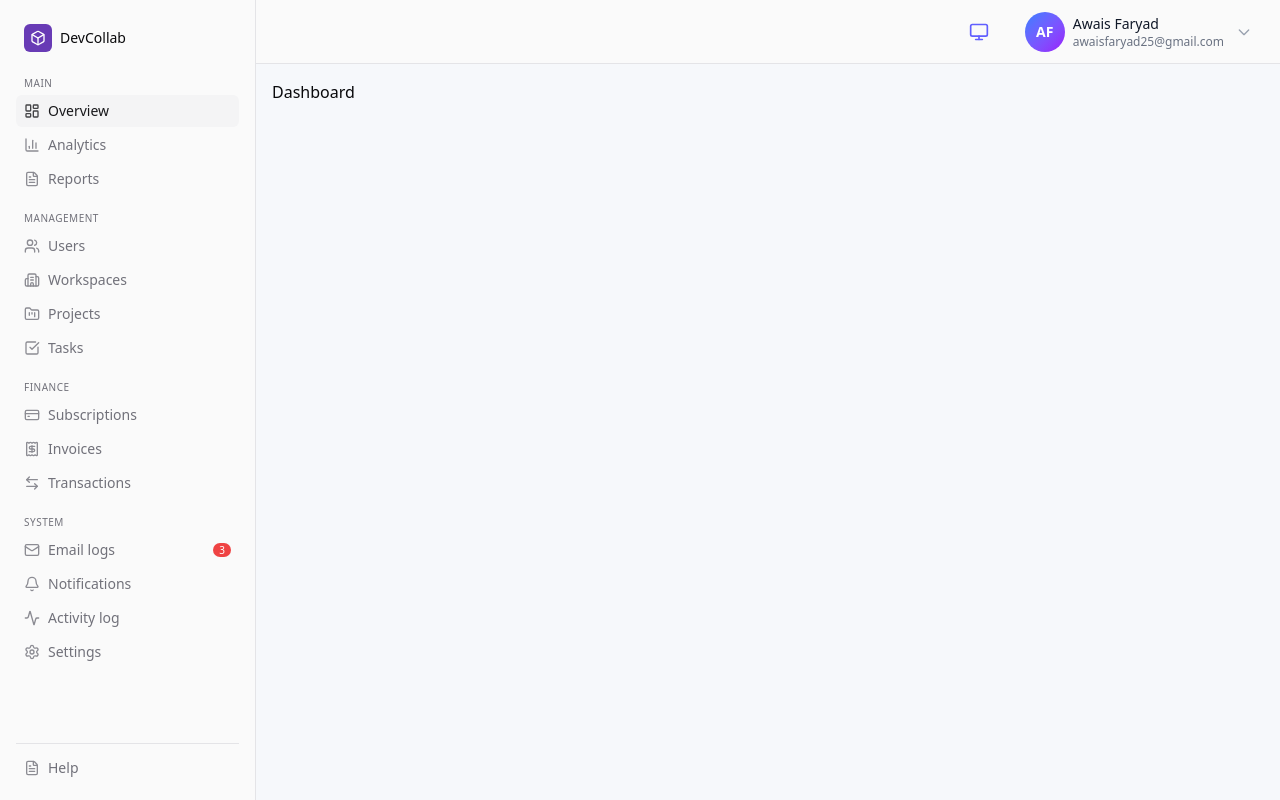
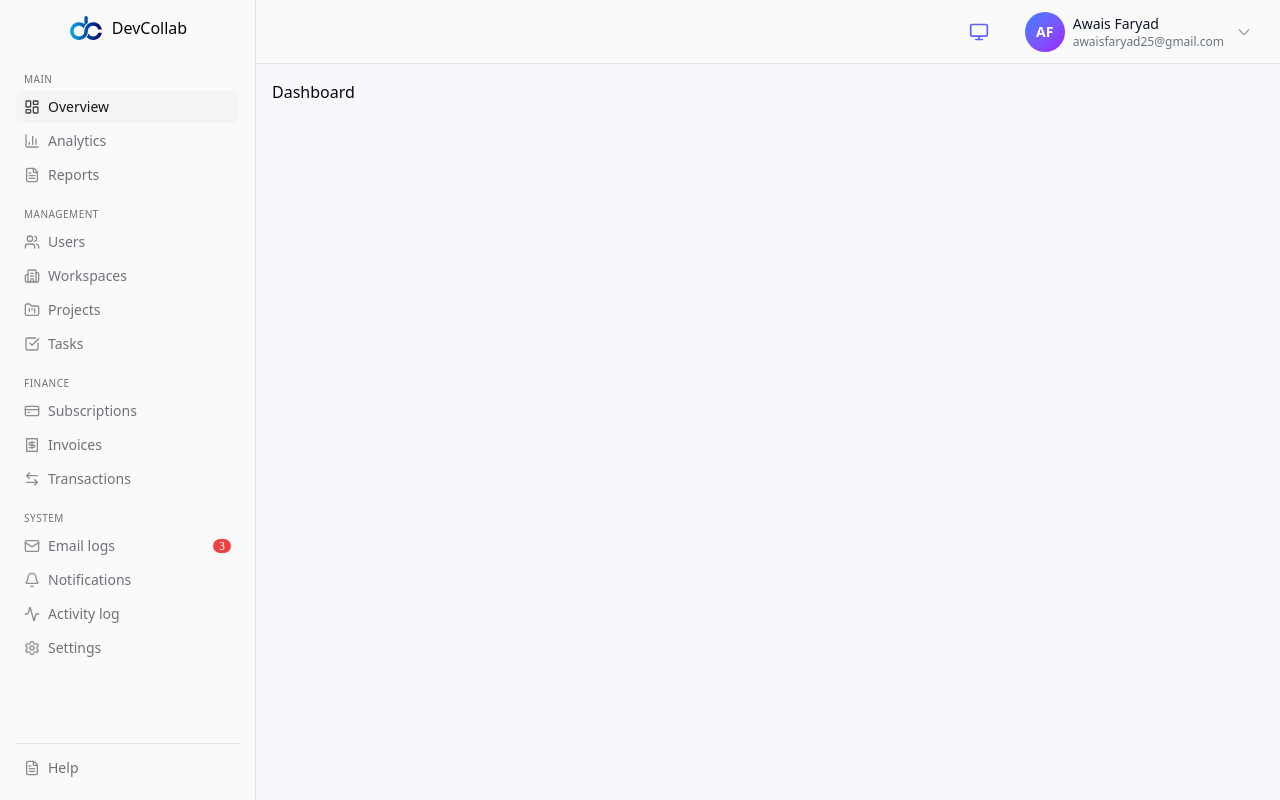
Before and after one commit to awaisfaryad25/DevCollab-FE, a Next.js app: page /dashboard in a window 1280 px wide. Built offline with nearby package versions, Linux system fonts and the light colour scheme.

Commit message:
logo updated

```diff
--- a/src/app/(protected)/components/app-sidebar.tsx
+++ b/src/app/(protected)/components/app-sidebar.tsx
@@ -21,6 +21,8 @@ import {
   Box,
 } from "lucide-react";
 import { cn } from "@/lib/utils";
+import Image from "next/image";
+import { Logo } from "@/assets";
 
 type SidebarItem = {
   title: string;
@@ -83,14 +85,15 @@ const AppSidebar = () => {
     <aside className="h-screen w-64 shrink-0 border-r bg-sidebar">
       <div className="flex h-full flex-col p-4">
         {/* Logo */}
-        <Link
-          href="/dashboard"
-          className="mb-4 flex items-center gap-2 rounded-md px-2 py-2"
-        >
-          <div className="flex h-7 w-7 items-center justify-center rounded-md bg-primary text-primary-foreground">
-            <Box className="h-4 w-4" />
-          </div>
-          <span className="text-sm font-medium">DevCollab</span>
+        <Link href="/dashboard" className="flex items-center justify-center gap-2 mb-8">
+          <Image
+            src={Logo}
+            className="w-9 4xl:w-[40px] h-6 4xl:h-[28px]"
+            alt="DevCollab-rgb"
+          />
+          <p className="font-medium 4xl:text-lg text-dark-gray">
+            DevCollab
+          </p>
         </Link>
 
         {/* Nav sections */}
--- a/src/app/(public)/components/NavBar.tsx
+++ b/src/app/(public)/components/NavBar.tsx
@@ -2,6 +2,8 @@
 
 import { useState, useEffect } from "react";
 import Link from "next/link";
+import Image from "next/image";
+import { Logo } from "@/assets";
 
 const NavBar = () => {
   const [isMobileMenuOpen, setIsMobileMenuOpen] = useState(false);
@@ -42,7 +44,15 @@ const NavBar = () => {
         <div className="w-full max-w-7xl mx-auto">
           <div className="flex items-center justify-between h-16">
             <div className="lg:pr-16">
-              <Link
+            {/* <Link href="/" className="flex items-center gap-2 cursor-pointer">
+            <Image
+              src={Logo}
+              className="w-[30px] md:w-[36px] h-auto cursor-pointer"
+              alt="Hexa Logo"
+            />
+            <span className="font-medium text-lg md:text-xl text-dark-gray cursor-pointer">DevCollab</span>
+          </Link> */}
+            <Link
                 href="/"
                 className="text-xl lg:text-2xl font-bold bg-linear-to-r from-blue-600 to-purple-600 bg-clip-text text-transparent hover:from-purple-600 hover:to-blue-600 transition-all duration-300"
               >
```
Also changed, not shown: src/assets/logo/LogoDC.svg.
